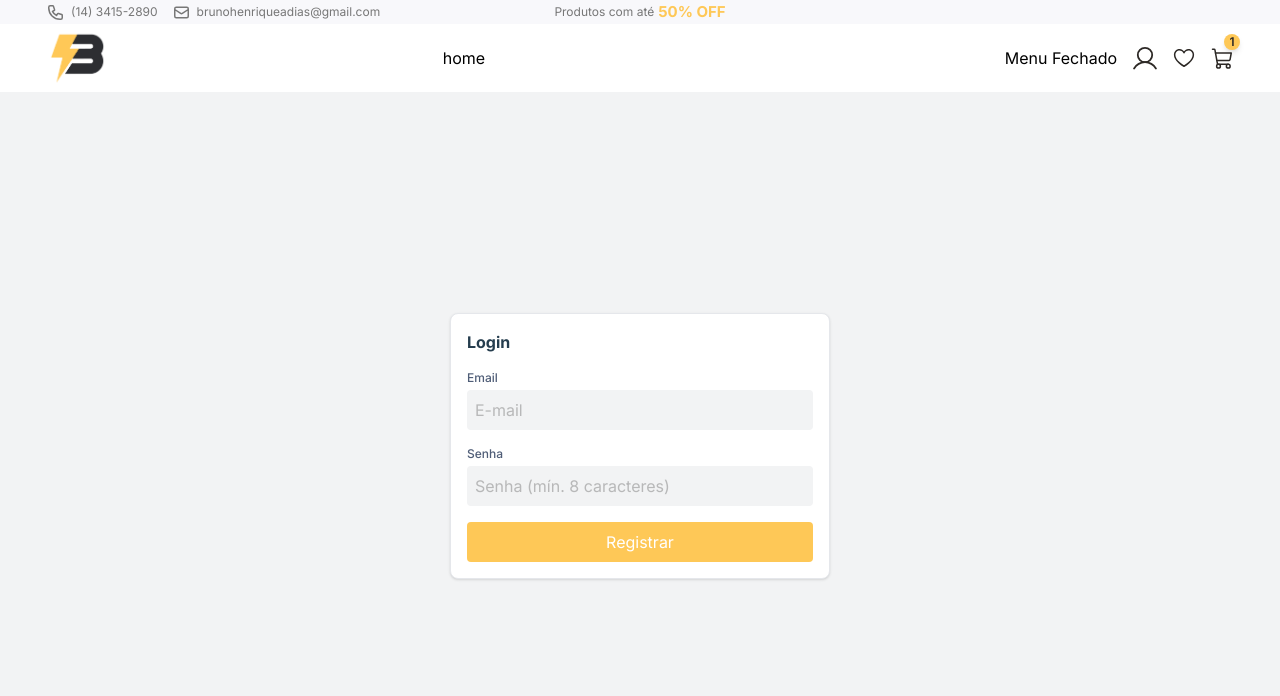
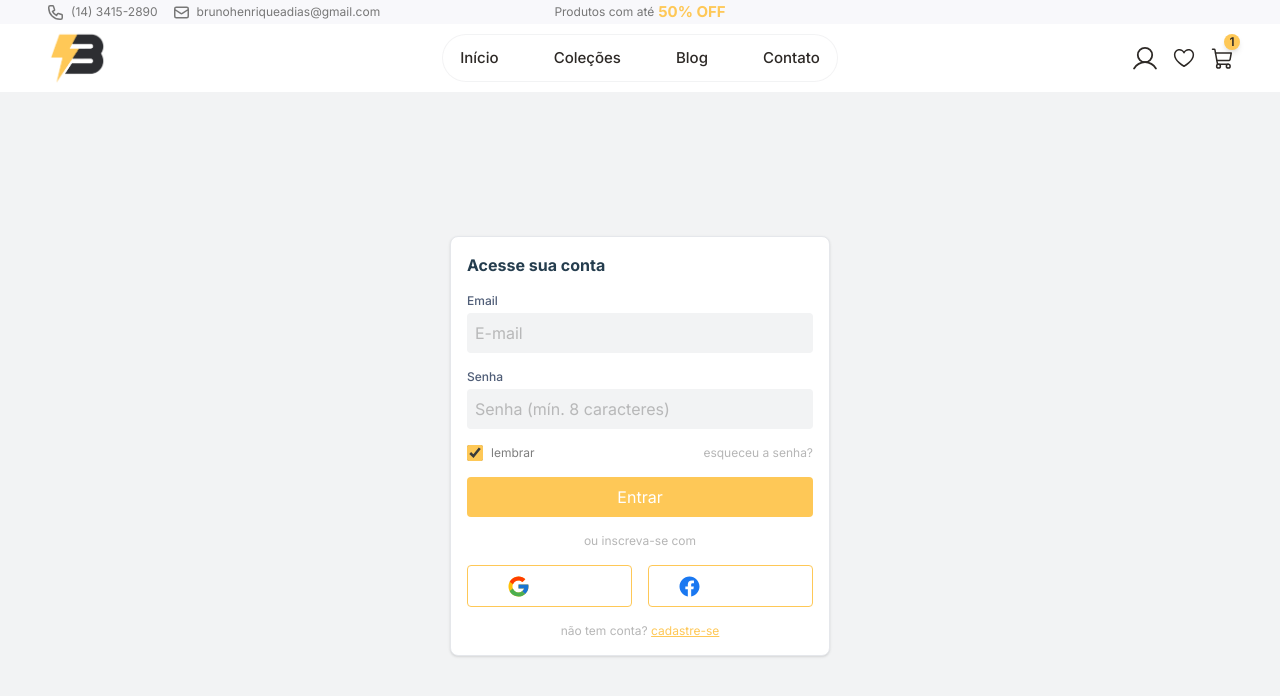
Before and after one commit to brunodias77/bcommerce-client-react, a Next.js app: page /auth/login in a window 1280 px wide. Shown: the top 696 px of the page. Built offline with nearby package versions, Linux system fonts and the light colour scheme; no server answers.

Commit message:
Adicionar ícones de redes sociais e melhorar a página de login e registro

```diff
--- a/src/app/auth/login/page.tsx
+++ b/src/app/auth/login/page.tsx
@@ -8,6 +8,8 @@ import { authService } from '@/services/auth-service';
 import { loginSchema } from '@/lib/schemas/auth-schema';
 import Button from '@/components/ui/button';
 import { useState } from 'react';
+import GoogleIcon from '@/icons/google-icon';
+import FacebookIcon from '@/icons/facebook-icon';
 
 export default function LoginPage() {
     const [isLoading, setIsLoading] = useState(false);
@@ -30,8 +32,8 @@ export default function LoginPage() {
 
         try {
             // Agora passamos o objeto validado 'validationResult.data' diretamente
+            setIsLoading(true); // <-- ESSENCIAL
             const { accessToken } = await authService.login(validationResult.data);
-
             loginAction(accessToken);
             toast.success('Login realizado com sucesso!');
             router.push('/account');
@@ -46,7 +48,7 @@ export default function LoginPage() {
             <div className="container flex-1 h-full flex items-center justify-center">
                 <div className='bg-white border border-gray-200 rounded-lg shadow p-4 flex flex-col gap-y-4 min-w-[380px]'>
                     <span className="font-bold text-blue-primary">
-                        Login
+                        Acesse sua conta
                     </span>
                     <form onSubmit={handleSubmit} className="flex flex-col gap-4 max-w-md">
                         <div className="flex flex-col w-full">
@@ -75,23 +77,48 @@ export default function LoginPage() {
                                 className="p-2 rounded bg-[#F2F3F4] text-gray-primary"
                             />
                         </div>
+                        <div className='flex items-center justify-between'>
+                            <label className="flex items-center gap-2">
+                                <input
+                                    type="checkbox"
+                                    name="newsletterOptIn"
+                                    defaultChecked
+                                    className="accent-yellow-primary w-4 h-4"
+                                />
+                                <span className='text-gray-primary text-xs'>lembrar</span>
+                            </label>
+                            <a href="/auth/register" className='text-gray-secondary text-xs hover:text-yellow-primary'>esqueceu a senha?</a>
+                        </div>
                         <Button type="submit" variant="secondary" fullWidth isLoading={isLoading}>
-                            Registrar
+                            Entrar
                         </Button>
+                        <span className='text-gray-secondary text-xs text-center'>ou inscreva-se com</span>
+                        <div className='flex items-center gap-x-4 w-full'>
+                            <Button
+                                type="button"
+                                fullWidth
+                                iconLeft={<GoogleIcon />}
+                                // Usamos `className` para um estilo customizado que não está nas variantes padrão
+                                className="!bg-transparent border border-yellow-primary text-blue-primary hover:bg-yellow-50/50"
+                            >
+                                Google
+                            </Button>
+                            <Button
+                                type="button"
+                                fullWidth
+                                iconLeft={<FacebookIcon />}
+                                className="!bg-transparent border border-yellow-primary text-blue-primary hover:bg-yellow-50/50"
+                            >
+                                Facebook
+                            </Button>
+
+                        </div>
+                        <span className='text-gray-secondary text-center text-xs'>
+                            não tem conta? <a href="/auth/login" className='text-yellow-primary underline'>cadastre-se</a>
+                        </span>
                     </form>
                 </div>
             </div>
         </div>
-        // <div className="container mx-auto p-4">
-        //     <h1 className="text-2xl font-bold mb-4">Entrar</h1>
-        //     <form onSubmit={handleSubmit} className="flex flex-col gap-4 max-w-md">
-        //         <input type="email" name="email" placeholder="E-mail" required className="p-2 border rounded" />
-        //         <input type="password" name="password" placeholder="Senha" required className="p-2 border rounded" />
-
-        //         <button type="submit" className="bg-blue-600 text-white p-2 rounded hover:bg-blue-700">
-        //             Entrar
-        //         </button>
-        //     </form>
-        // </div>
     );
 }
--- a/src/app/auth/register/page.tsx
+++ b/src/app/auth/register/page.tsx
@@ -149,7 +149,7 @@ export default function RegisterPage() {
                             Registrar
                         </Button>
 
-                        <span className='text-center text-xs text-gray-secondary'>ou se inscreva-se com</span>
+                        <span className='text-center text-xs text-gray-secondary'>acessar com minhas redes sociais</span>
 
                         {/* 4. Botões de social login substituídos */}
                         <div className='flex items-center gap-x-4 w-full'>
--- a/src/components/layout/header/header.tsx
+++ b/src/components/layout/header/header.tsx
@@ -6,12 +6,19 @@ import UserIcon from "@/icons/user-icon";
 import HeartIcon from "@/icons/heart-icon";
 import CartIcon from "@/icons/cart-icon";
 import logo from "../../../../public/assets/logo/logo-bcommerce.png";
+import HamburgerOpenIcon from "@/icons/hamburger-open-icon";
+import HamburgerCloseIcon from "@/icons/hamburger-close-icon";
+import Navbar from "./navbar";
+import { useAuthStore } from "@/store/auth-store";
+import router from "next/router";
 
 
 const Header = () => {
     const [menuOpened, setMenuOpened] = useState(false);
     const [hasShadow, setHasShadow] = useState(false);
     const getCartCount = 1;
+    const { token, user } = useAuthStore();
+
 
     useEffect(() => {
         const handleScroll = () => {
@@ -21,6 +28,15 @@ const Header = () => {
         window.addEventListener("scroll", handleScroll);
         return () => window.removeEventListener("scroll", handleScroll);
     }, []);
+
+    const handleProfileClick = () => {
+        // Verifica se o usuário está autenticado
+        if (token && user) {
+            router.push("/account");
+        } else {
+            router.push("/auth/login");
+        }
+    };
 
     const toggleMenu = () => setMenuOpened((prev) => !prev);
     return (
@@ -40,25 +56,25 @@ const Header = () => {
                     />
                 </Link>
 
-                {/* Menu */}
+
                 <div className="flex-1">
-                    <nav>
-                        home
-                    </nav>
+                    <Navbar
+                        containerStyles={`${menuOpened
+                            ? "xl:hidden flex items-start flex-col gap-x-8 fixed top-16 right-6 py-5 px-5 bg-white rounded-xl shadow-md w-52 ring-1 ring-slate-900/5 z-50"
+                            : "hidden xl:flex items-center justify-around gap-x-5 xl:gap-x-7 text-[15px] font-[500] bg-primary ring-1 ring-slate-900/5 rounded-full p-1"
+                            }`}
+                        onClick={() => setMenuOpened(false)}
+                    />
                 </div>
 
                 {/* Ícones */}
                 <div className="flex-1 flex items-center justify-end gap-x-4 xs:gap-x-16">
-                    {menuOpened ? (
-                        <span>Menu Aberto</span>
 
-                    ) : (
-                        <span>Menu Fechado</span>
-                    )}
 
                     {/* PROFILE */}
                     <button
                         className="group relative cursor-pointer flex"
+                        onClick={handleProfileClick}
                     >
                         <UserIcon color="#2d2926" />
                     </button>
@@ -75,6 +91,17 @@ const Header = () => {
                             {getCartCount}
                         </span>
                     </Link>
+
+                    {menuOpened ? (
+                        <button onClick={toggleMenu} className="xl:hidden cursor-pointer text-xl">
+                            <HamburgerOpenIcon />
+                        </button>
+
+                    ) : (
+                        <button onClick={toggleMenu} className="xl:hidden cursor-pointer text-xl">
+                            <HamburgerCloseIcon />
+                        </button>
+                    )}
                 </div>
             </div>
         </header>
--- /dev/null
+++ b/src/components/layout/header/navbar.tsx
@@ -0,0 +1,41 @@
+"use client";
+import Link from "next/link";
+import { usePathname } from "next/navigation";
+
+interface NavbarProps {
+    containerStyles?: string;
+    onClick?: () => void;
+}
+
+const navLinks = [
+    { path: "/", title: "início" },
+    { path: "/collection", title: "Coleções" },
+    { path: "/blog", title: "Blog" },
+    { path: "mailto:brunohenriqueadias@gmail.com", title: "Contato" },
+];
+
+const Navbar: React.FC<NavbarProps> = ({ containerStyles = "", onClick }) => {
+    const pathname = usePathname();
+
+    const isActive = (path: string) => pathname === path;
+
+    return (
+        <nav className={containerStyles}>
+            {navLinks.map((link) => (
+                <Link
+                    key={link.title}
+                    href={link.path}
+                    className={`
+            px-3 py-2 rounded-full capitalize transition-colors
+            ${isActive(link.path) ? "bg-[#2d2926] text-white" : "text-black-primary hover:bg-black-primary/10"}
+          `}
+                    onClick={onClick}
+                >
+                    {link.title}
+                </Link>
+            ))}
+        </nav>
+    );
+};
+
+export default Navbar;
--- /dev/null
+++ b/src/icons/hamburger-close-icon.tsx
@@ -0,0 +1,31 @@
+import React from "react";
+
+type HamburgerCloseIconProps = {
+    width?: number;
+    height?: number;
+    color?: string;
+    isActive?: boolean;
+};
+
+const HamburgerCloseIcon: React.FC<HamburgerCloseIconProps> = ({
+    width = 21,
+    height = 21,
+    color = "#191C1F",
+    isActive = true,
+}) => {
+    return (
+        <svg
+            xmlns="http://www.w3.org/2000/svg"
+            viewBox="0 0 448 512"
+            width={width}   // Aplica a largura
+            height={height} // Aplica a altura
+        >
+            <path
+                fill={isActive ? color : "#000"} // Cor dinâmica
+                d="M0 96C0 78.3 14.3 64 32 64l384 0c17.7 0 32 14.3 32 32s-14.3 32-32 32L32 128C14.3 128 0 113.7 0 96zM0 256c0-17.7 14.3-32 32-32l384 0c17.7 0 32 14.3 32 32s-14.3 32-32 32L32 288c-17.7 0-32-14.3-32-32zM448 416c0 17.7-14.3 32-32 32L32 448c-17.7 0-32-14.3-32-32s14.3-32 32-32l384 0c17.7 0 32 14.3 32 32z"
+            />
+        </svg>
+    );
+};
+
+export default HamburgerCloseIcon;
--- /dev/null
+++ b/src/icons/hamburger-open-icon.tsx
@@ -0,0 +1,31 @@
+import React from "react";
+
+type HamburgerOpenIconProps = {
+    width?: number;
+    height?: number;
+    color?: string;
+    isActive?: boolean;
+};
+
+const HamburgerOpenIcon: React.FC<HamburgerOpenIconProps> = ({
+    width = 21,
+    height = 21,
+    color = "#191C1F",
+    isActive = true,
+}) => {
+    return (
+        <svg
+            xmlns="http://www.w3.org/2000/svg"
+            viewBox="0 0 512 512"
+            width={width}   // Prop de largura aplicada
+            height={height} // Prop de altura aplicada
+        >
+            <path
+                fill={isActive ? color : "#00000"} // Cor condicional
+                d="M0 96C0 78.3 14.3 64 32 64l384 0c17.7 0 32 14.3 32 32s-14.3 32-32 32L32 128C14.3 128 0 113.7 0 96zM64 256c0-17.7 14.3-32 32-32l384 0c17.7 0 32 14.3 32 32s-14.3 32-32 32L96 288c-17.7 0-32-14.3-32-32zM448 416c0 17.7-14.3 32-32 32L32 448c-17.7 0-32-14.3-32-32s14.3-32 32-32l384 0c17.7 0 32 14.3 32 32z"
+            />
+        </svg>
+    );
+};
+
+export default HamburgerOpenIcon;
```
